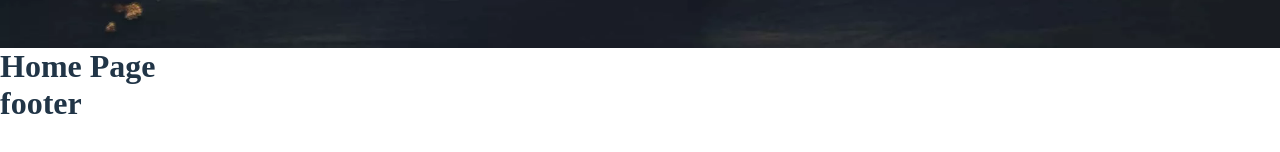
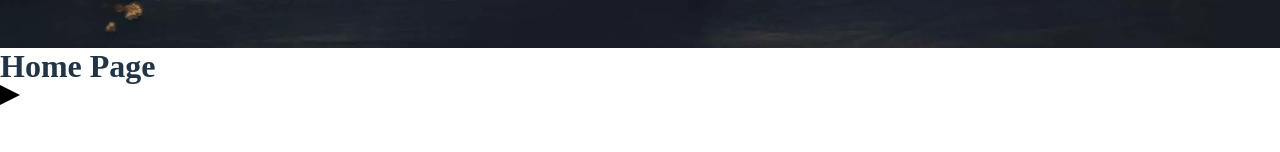
Before and after one commit to rivasbolinga/Afghan-Restaurant, a React app: page / in a window 1280 px wide. Shown: the part 752-904 px from the top of the page. Built offline with nearby package versions, Linux system fonts and the light colour scheme; the HTML template or start-up script is replaced by a standard one.

Commit message:
Start footerskeleton

```diff
--- a/src/components/Footer.jsx
+++ b/src/components/Footer.jsx
@@ -1,5 +1,11 @@
-const Footer = () => (
-  <h1>footer</h1>
-);
+import '../styles/footer.scss';
+
+const Footer = () => {
+  return (
+    <footer>
+      <div className="curve-zigzag"></div>
+    </footer>
+  )
+}
 
 export default Footer;
--- /dev/null
+++ b/src/styles/footer.scss
@@ -0,0 +1,9 @@
+@import './common.scss';
+
+.curve-zigzag {
+ border-top: 10px solid transparent;
+  border-bottom: 10px solid transparent;
+  border-left: 20px solid black;
+  height: 0;
+  width: 100%;
+}
```
